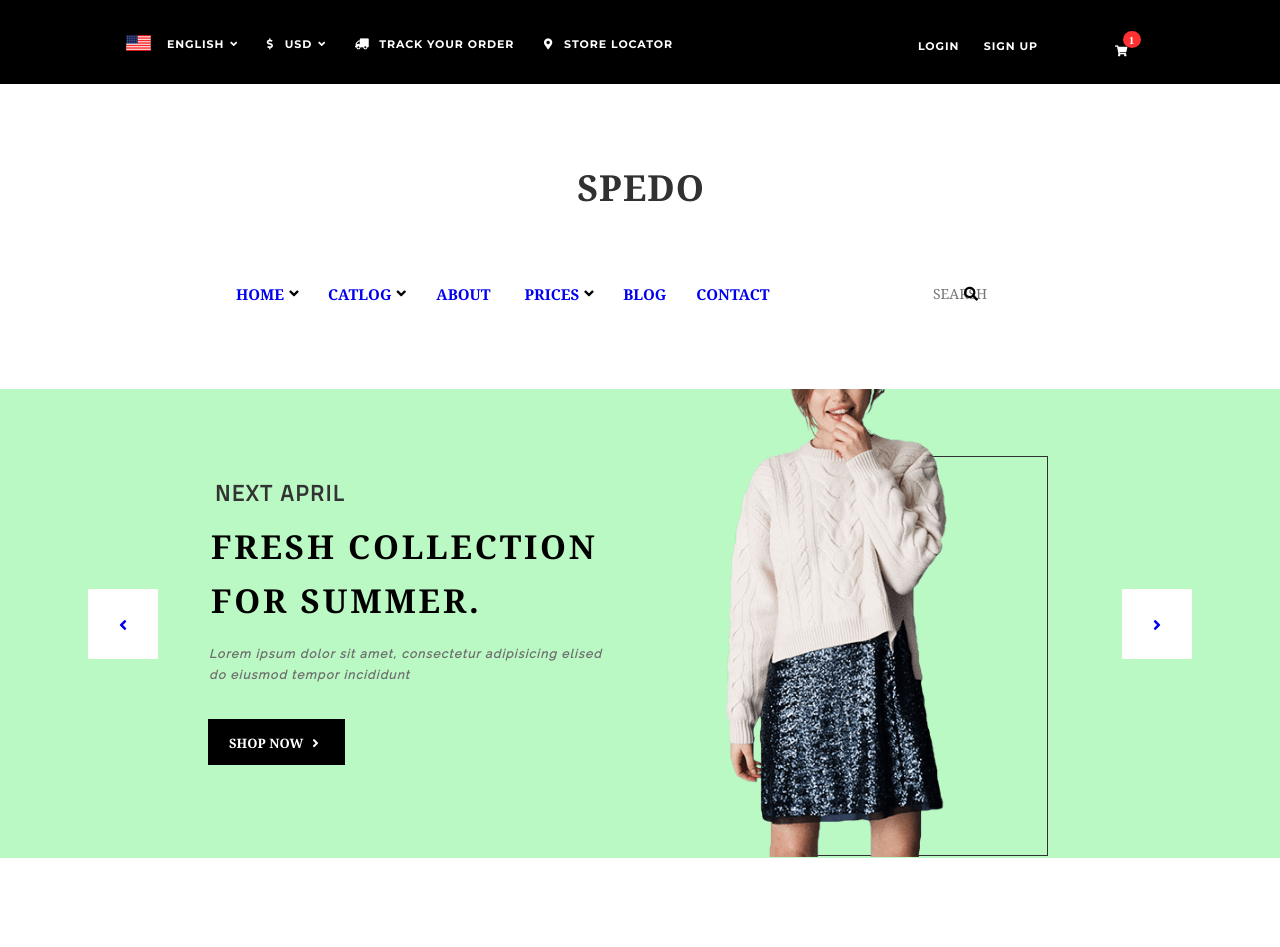
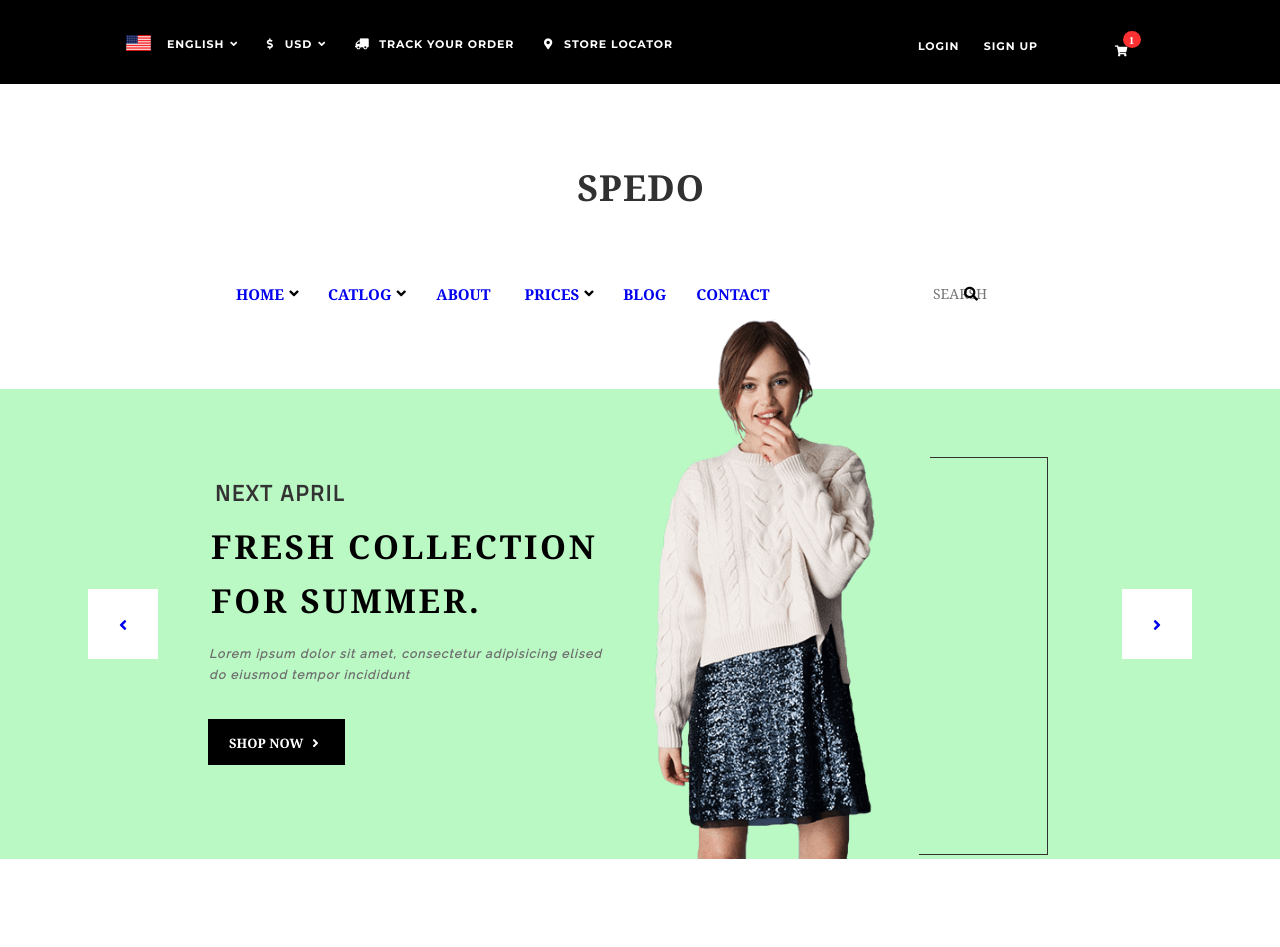
Before and after one commit to yar183/Spedo, a plain HTML site: page index.html in a window 1280 px wide. Shown: the top 947 px of the page. Drawn offline with nearby package versions, Linux system fonts and the light colour scheme.

Commit message:
ninth commit

```diff
--- a/index.html
+++ b/index.html
@@ -72,8 +72,10 @@ crossorigin="anonymous"></script>
          <a class="button shop-button" href="#">
             Shop now<i class="fas fa-angle-right"></i>
         </a>
-			  <div class="model-promo"></div>
-			  <div class="rectangle"></div>
+			  <!--div class="model-promo"></div-->
+			  <div class="rectangle">
+       <div class="border-top"></div>
+        </div>
       </div>
        <div class="slide clearfix">
         <h3 class="preview-date">next april</h3>
@@ -82,8 +84,10 @@ crossorigin="anonymous"></script>
          <a class="button shop-button" href="#">
             Shop now<i class="fas fa-angle-right"></i>
         </a>
-        <div class="model-promo"></div>
-        <div class="rectangle"></div>
+        <!--div class="model-promo"></div-->
+        <div class="rectangle">
+          <div class="border-top"></div>
+        </div>
       </div>
 
 		 </div>
--- a/styles/style.css
+++ b/styles/style.css
@@ -165,7 +165,6 @@ a {
   position: relative;
   font-size: 15px;
   font-weight: bold;
-  padding-bottom: 86px;
 }
 .secondary-nav i {
   color: black;
@@ -211,12 +210,12 @@ a {
 
 .promo{
   position: relative;
-  background-color: #baf9c4;
+  background: url(images/female-model-png.png) no-repeat 61.71% 50%,linear-gradient(to top, #baf9c4 87%, white 20%);
 }
 
 .slider {
   position: relative;
-  height: 469px;
+  height: 540px;
 }
 
 .preview-date {
@@ -227,7 +226,7 @@ a {
   text-transform: uppercase;
   line-height: 30px;
   letter-spacing: 1.87px;
-  padding-top: 89px;
+  padding-top: 159px;
   padding-left: 145px;
 }
 .collection-info {
@@ -270,11 +269,20 @@ a {
 }
 .rectangle {
   position: absolute;
-  width: 270px;
-  height: 398px;
-  border: 1px solid #313131;
-  top: 67px;
+  width: 128px;
+  height: 397px;
+  border-bottom: 1px solid #313131;
+  border-right: 1px solid #313131;
+  top: 138px;
   right: 162px;
+}
+
+.border-top{
+  position: absolute;
+  height: 100px;
+  left: 11px;
+  width: 118px;
+  border-top: 1px solid #313131;
 }
 
 .slide{
@@ -287,7 +295,7 @@ a {
   height: 70px;
   background-color: #ffffff;
   position: absolute;
-  top: 200px;
+  top: 270px;
   text-align: center;
   line-height: 55px;
   line-height: 73px;
```
